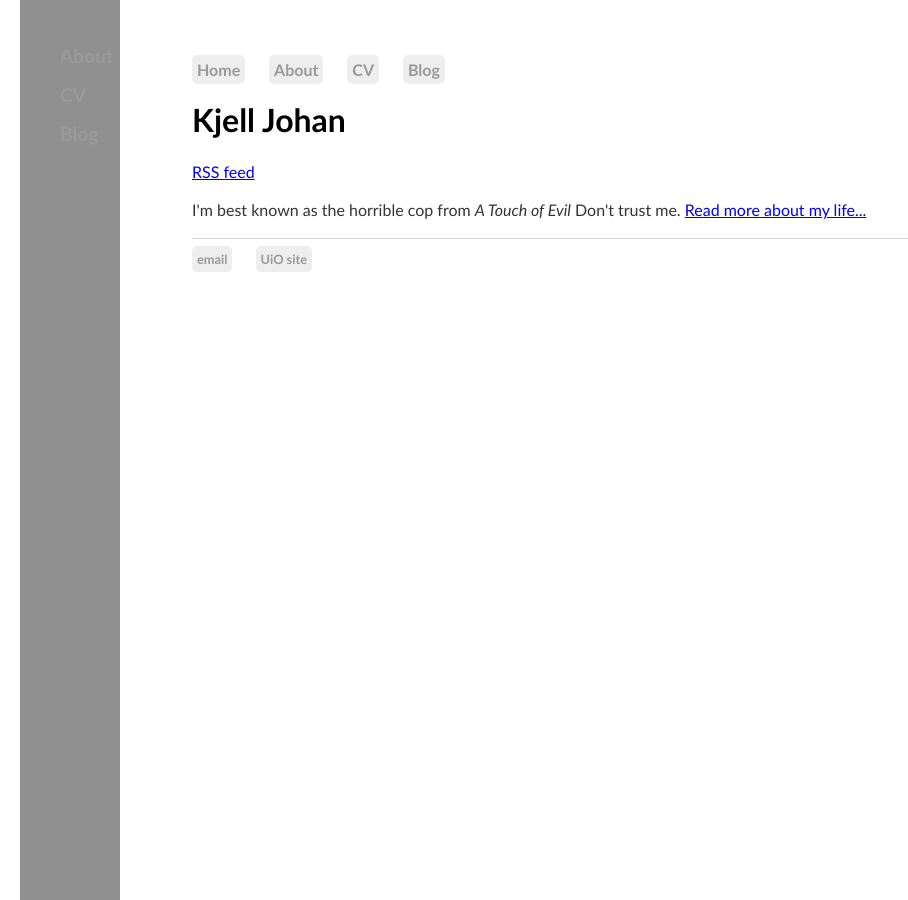
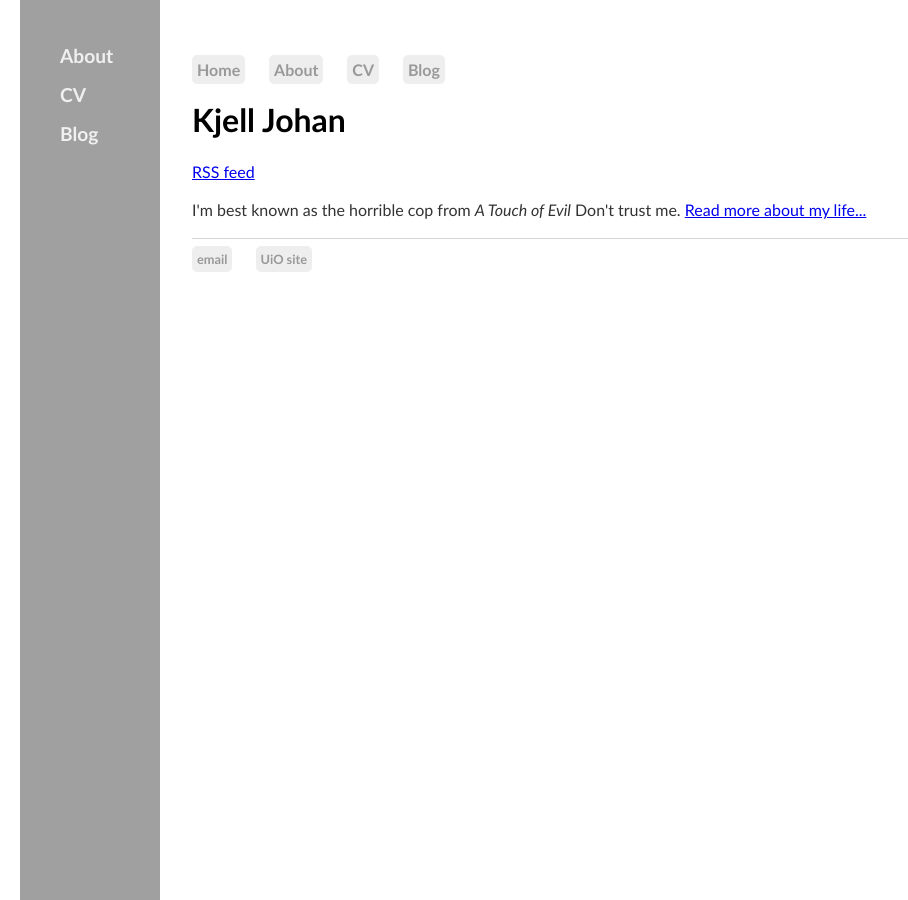
Before and after one commit to kjelljs/kjelljs.github.io, a Jekyll site: the page built from index.html, in a window 1280 px wide. Shown: the whole page, without its empty margins (0-908 px from the left). Built offline with Jekyll 4.4.1, drawn with Linux system fonts in a browser that asks for light colours.

Commit message:
Update main.css

```diff
--- a/css/main.css
+++ b/css/main.css
@@ -21,13 +21,13 @@ nav ul li, footer ul li {
 
 sidenav {
   height: 100%;
-  width: 100px;
+  width: 140px;
   margin-left: 20px;
   position: fixed;
   z-index: 1;
   top: 0;
   left: 0;
-  background-color: #909090;
+  background-color: #a0a0a0;
   overflow-x: hidden;
   padding-top: 20px;
   font-family: Optima, Candara, Calibri, Arial, sans-serif;
@@ -42,7 +42,7 @@ sidenav a {
   padding: 8px 20px 8px 0px;
   text-decoration: none;
   font-size: 1.2em;
-  color: #9a9a9a;
+  color: #f0f0f0;
   display: block;
 }
 
```
